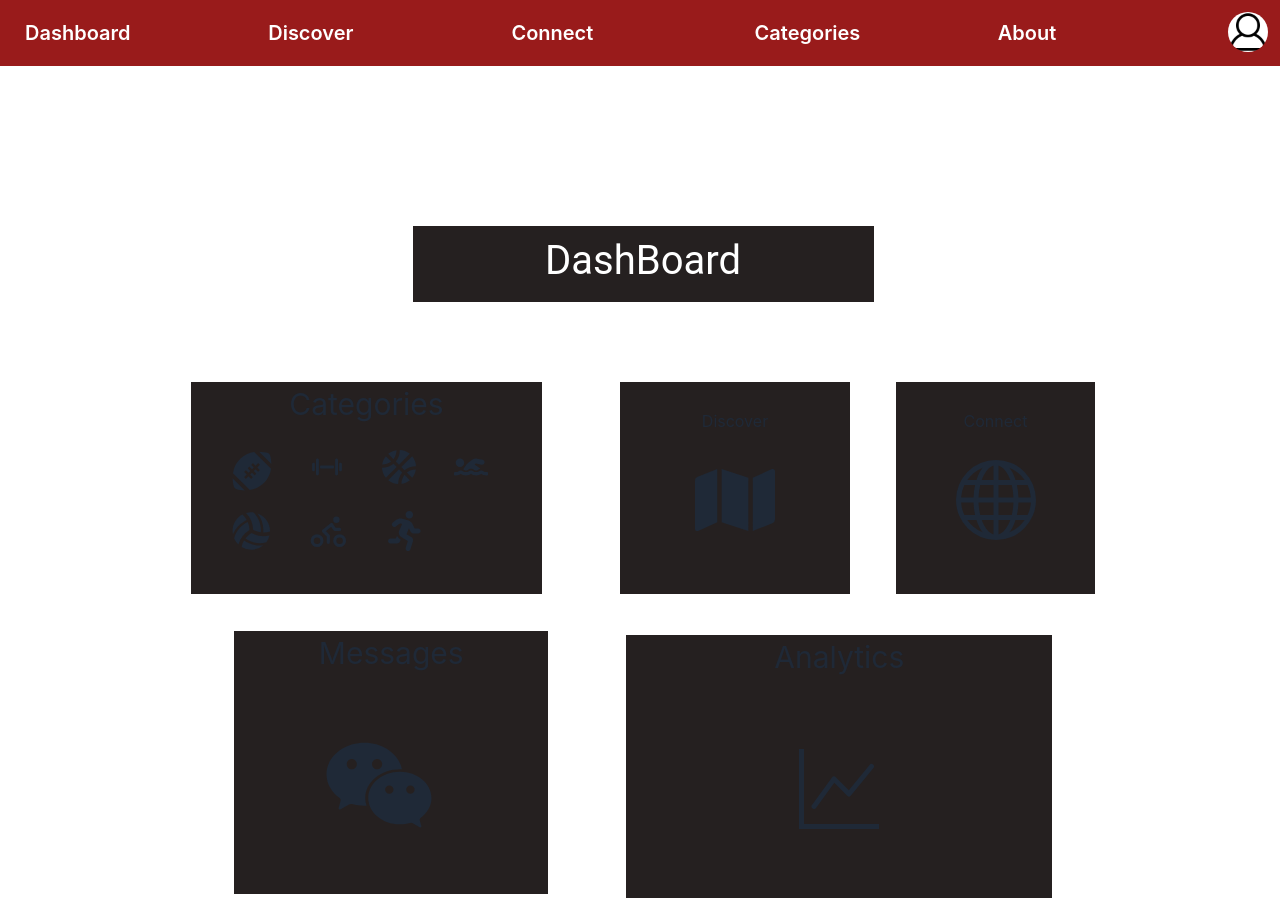
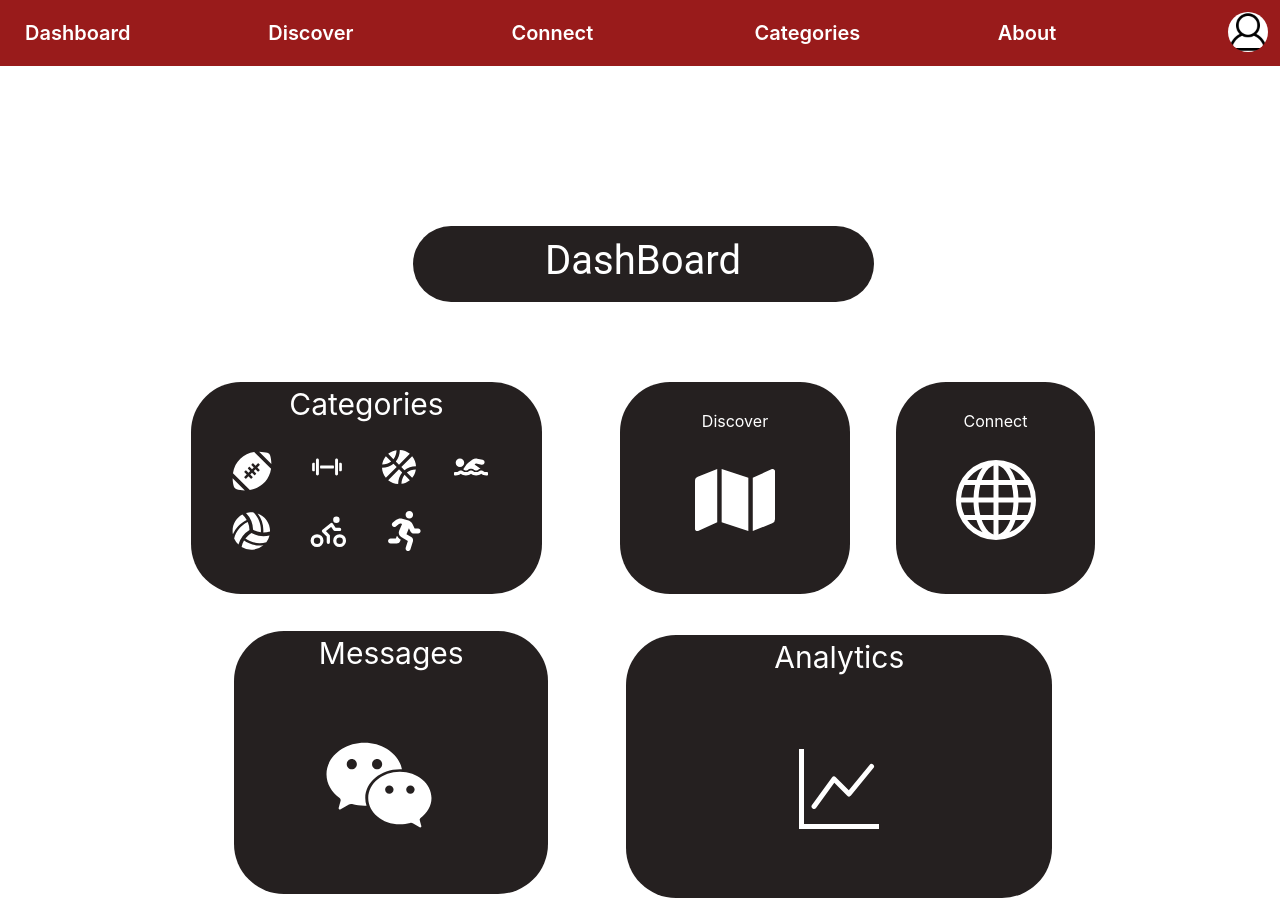
Before and after one commit to markfastner/Beachhacks-2023-Sports-Training-Connection, a React (Create React App) app: page /Dashboard in a window 1280 px wide. Built offline with nearby package versions, Linux system fonts and the light colour scheme; no server answers; what react-native would draw is missing.

Commit message:
fixed UI

```diff
--- a/src/views/Dashboard/dashboard.js
+++ b/src/views/Dashboard/dashboard.js
@@ -22,12 +22,12 @@ function dashboard(props) {
     <>
       <Navbar />
       <Rect1Row>
-        <Rect>
+        <Rect style = {{borderRadius: "50px", color: "white"}}>
           <DashBoard>DashBoard</DashBoard>
         </Rect>
       </Rect1Row>
       <Rect2Row>
-        <Rect2>
+        <Rect2 style = {{borderRadius: "50px", color: "white"}}>
           <p>Categories</p>
           <IconRow>
             <Link to="/Categories">
@@ -46,25 +46,25 @@ function dashboard(props) {
           </Icon5Row>
         </Rect2>
         <Link to="/Discover">
-          <Rect4>
+          <Rect4 style = {{borderRadius: "50px", color: "white"}}>
             <button>Discover</button>
-            <FaMap style={{ fontSize: 80 }} />
+            <FaMap style={{ fontSize: 80, borderRadius: "10px" }} />
           </Rect4>
         </Link>
 
         <Link to="/Connect">
-          <Rect5>
+          <Rect5 style = {{borderRadius: "50px", color: "white"}}>
             <button>Connect</button>
             <BsGlobe style={{ fontSize: 80 }} />
           </Rect5>
         </Link>
       </Rect2Row>
       <Rect3Row>
-        <Rect3>
+        <Rect3 style = {{borderRadius: "50px", color: "white"}}>
           <p>Messages</p>
           <AiOutlineWechat style={{ fontSize: 120 }} />
         </Rect3>
-        <Rect6>
+        <Rect6 style = {{borderRadius: "50px", color: "white"}}>
           <p>Analytics</p>
           <BsGraphUp style={{ fontSize: 80 }} />
         </Rect6>
```
Also changed, not shown: 1 other file (tests, documents, lock files or other folders).
